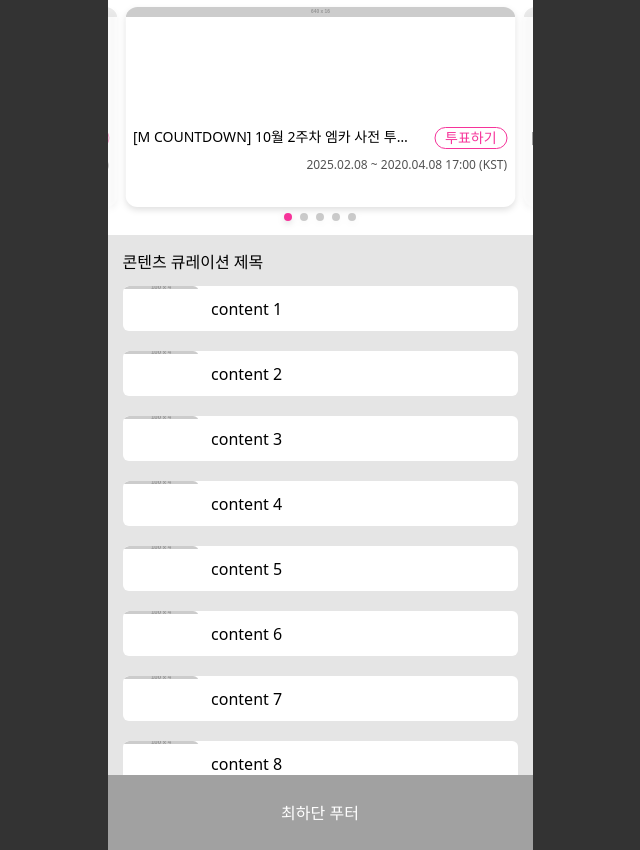
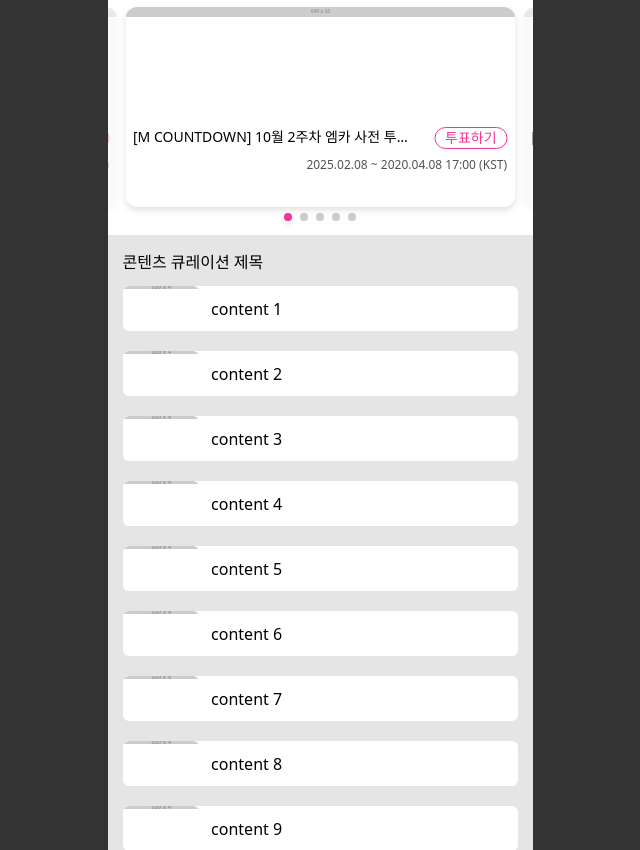
Before and after one commit to Seulji-jo/hanteo_assignment, a React (Vite) app: page /chart in a window 1280 px wide. Shown: the whole page, without its empty margins (320-960 px from the left). Built offline with nearby package versions, Linux system fonts and the light colour scheme.

Commit message:
modify: footer sticky빼고 스크롤 내렸을떄 보이게 설정

```diff
--- a/src/layout/Footer.tsx
+++ b/src/layout/Footer.tsx
@@ -1,6 +1,6 @@
 export default function Footer() {
   return (
-    <footer className="sticky bottom-0 flex h-[75px] justify-center bg-neutral-400">
+    <footer className="flex h-[75px] justify-center bg-neutral-400">
       <span className="content-center text-white">최하단 푸터</span>
     </footer>
   );
--- a/src/layout/index.tsx
+++ b/src/layout/index.tsx
@@ -1,4 +1,3 @@
-import { Outlet, useLocation, useNavigate } from 'react-router';
 import Header from './Header';
 import Main from './Main';
 import Footer from './Footer';
@@ -7,8 +6,10 @@ export default function Layout() {
   return (
     <div className="flex h-[900px] w-[425px] flex-col overflow-auto">
       <Header />
-      <Main />
-      <Footer />
+      <div className="flex-1 overflow-auto">
+        <Main />
+        <Footer />
+      </div>
     </div>
   );
 }
```
